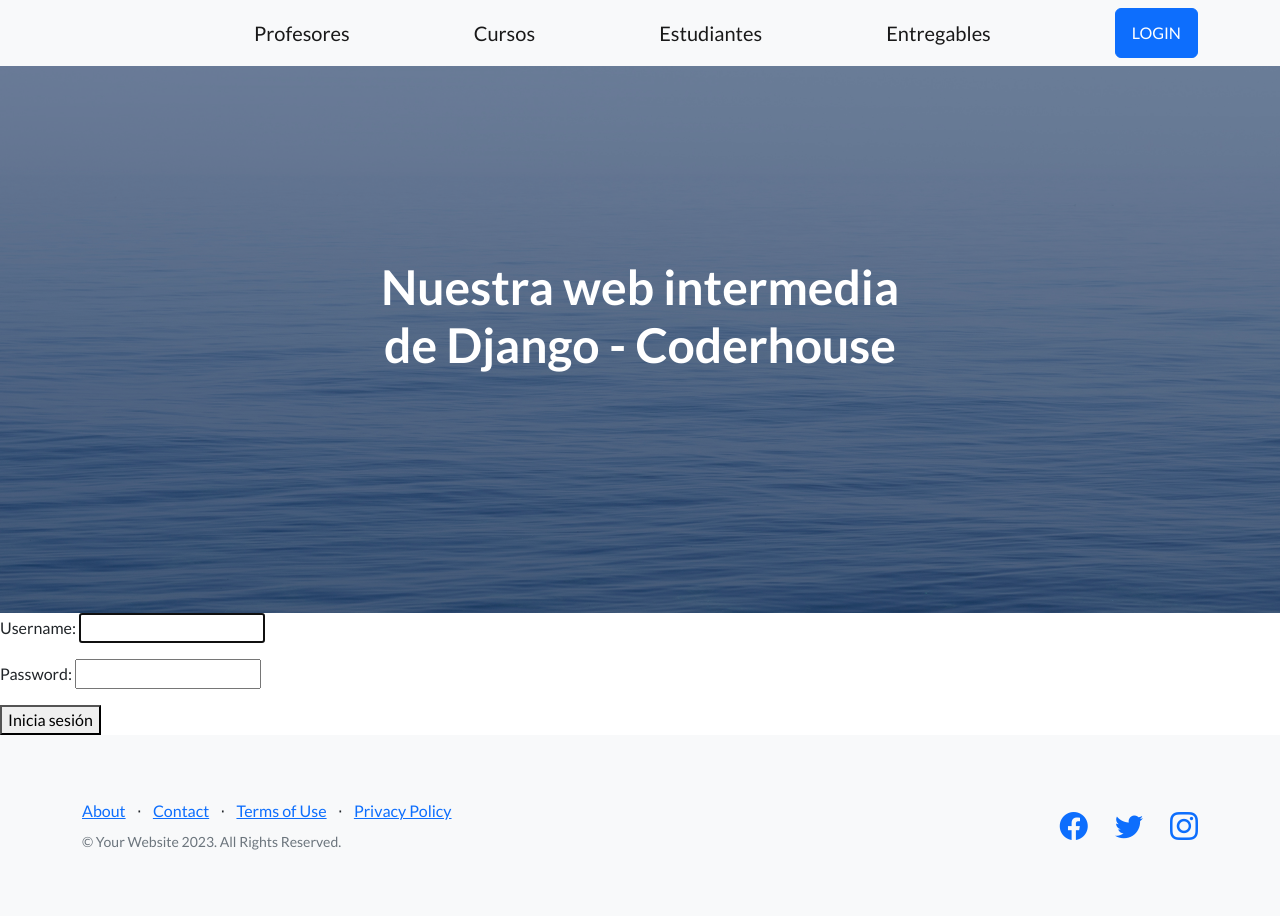
After one commit to Nifoozmemeir/DjangoApp, a Django app: page /Appdjango/login in a window 1280 px wide. The commit adds this page. Run offline with Django 4.2, Linux system fonts and the light colour scheme; some libraries are stand-ins or nearby versions.

Commit message:
Commit de Login, Register y Logout y de decoradores

```diff
--- a/AppD/AplicacionDjango/templates/base.html
+++ b/AppD/AplicacionDjango/templates/base.html
@@ -25,10 +25,16 @@
                     <a class="navbar-brand" href="{% url 'Inicio' %}">Inicio</a>
                 </div>
                 <a class="navbar-brand" href="{% url 'ListaProfesores' %}">Profesores</a>
-                <a class="navbar-brand" href="{% url 'Cursos' %}">Cursos</a>
+                <a class="navbar-brand" href="{% url 'CursosListView' %}">Cursos</a>
                 <a class="navbar-brand" href="{% url 'Estudiantes' %}">Estudiantes</a>
                 <a class="navbar-brand" href="{% url 'Entregables' %}">Entregables</a>
-                <a class="btn btn-primary" href="#signup">Iniciar</a>
+
+                {% if user.is_authenticated %}
+                    <p>Bienvenido {{user.username}}</p>
+                    <a class="btn btn-primary" href="{% url 'Logout' %}">LOGOUT</a>
+                {% else %}
+                    <a class="btn btn-primary" href="{% url 'Login' %}">LOGIN</a>
+                {% endif %}
             </div>
         </nav>
         <!-- Masthead-->
--- a/AppD/AplicacionDjango/templates/inicio.html
+++ b/AppD/AplicacionDjango/templates/inicio.html
@@ -5,5 +5,7 @@
 {% block contenidoQCambia %}
     <h1>Titulo de inicio</h1>
 
+    <h4>{{mensaje}}</h4>
+
     <p>Lorem ipsum dolor sit amet consectetur adipisicing elit. Fugiat deleniti eaque debitis earum quo, odio, eius laborum, veniam iusto distinctio iste molestiae. Alias a voluptates voluptate eligendi quos amet consectetur.</p>
 {% endblock contenidoQCambia %}
--- /dev/null
+++ b/AppD/AplicacionDjango/templates/login.html
@@ -0,0 +1,10 @@
+{% extends 'base.html' %}
+
+{% load static %}
+
+{% block contenidoQCambia %}
+    <form action="" method="POST">{% csrf_token %}
+        {{mi_formulario.as_p}}
+        <button type="submit">Inicia sesión</button>
+    </form>
+{% endblock contenidoQCambia %}
--- a/AppD/AplicacionDjango/urls.py
+++ b/AppD/AplicacionDjango/urls.py
@@ -1,6 +1,7 @@
 from django.contrib import admin
+from django.contrib.auth.views import LogoutView
 from django.urls import path
-from AplicacionDjango.views import *
+from .views import *
 
 urlpatterns = [
     path('agrega-curso/<nombre>/<camada>', curso),
@@ -23,4 +24,7 @@ urlpatterns = [
     path('cv-cursos', CursoCreate.as_view(), name="CursosCreateView"),
     path('up-cursos/<pk>', CursoUpdate.as_view(), name="CursosUpdateView"),
     path('delv-cursos/<pk>', CursoDelete.as_view(), name="CursosDeleteView"),
+    path('login', login_usuarios, name="Login"),
+    path('reg-usu', registro_usuarios, name="RegistroUsuarios"),
+    path('logout', LogoutView.as_view(template_name='logout.html'), name="Logout"),
 ]
--- a/AppD/AplicacionDjango/views.py
+++ b/AppD/AplicacionDjango/views.py
@@ -3,6 +3,11 @@ from django.http import HttpResponse, HttpResponseRedirect
 from django.views.generic import ListView
 from django.views.generic.detail import DetailView
 from django.views.generic.edit import DeleteView, UpdateView, CreateView
+from django.contrib.auth.forms import AuthenticationForm, UserCreationForm
+from django.contrib.auth import authenticate, login, logout
+from django.contrib.auth.mixins import LoginRequiredMixin
+from django.contrib.auth.decorators import login_required
+from django.contrib.admin.views.decorators import staff_member_required
 from .models import *
 from .forms import *
 
@@ -86,6 +91,8 @@ def buscar(request):
     else:
         return HttpResponse("No enviaste info")
 
+@login_required
+@staff_member_required(login_url='/Appdjango/')
 def lista_profesores(request):
     profesores = Profesor.objects.all()
     return render(request, "leer_profesores.html", {"profesores": profesores})
@@ -120,7 +127,7 @@ def editar_profesor(request, id):
         })
         return render(request, "editar_profesor.html", {"mi_formulario": mi_formulario, "id": profesor.id})
 
-class CursoList(ListView):
+class CursoList(LoginRequiredMixin, ListView):
     model = Curso
     template_name = "curso_list_view.html"
     context_object_name = "cursos"
@@ -147,3 +154,36 @@ class CursoDelete(DeleteView):
     model = Curso
     template_name = "curso_delete_view.html"
     success_url = '/Appdjango/'
+
+def login_usuarios(request):
+    if request.method == 'POST':
+        mi_formulario = AuthenticationForm(request, data=request.POST)
+        if mi_formulario.is_valid():
+            data = mi_formulario.cleaned_data
+            usuario = data["username"]
+            contraseña = data["password"]
+            user = authenticate(username=usuario, password=contraseña)
+            if user:
+                login(request, user)
+                return render(request, 'inicio.html', {"mensaje": f"Bienvenido {usuario}"})
+            else:
+                return render(request, 'inicio.html', {"mensaje": "Error: datos incorrectos"})
+        else:
+            return render(request, "inicio.html", {"mensaje": "Formulario invalido"})
+    else:
+        mi_formulario = AuthenticationForm()
+        return render(request, "login.html", {"mi_formulario": mi_formulario})
+
+def registro_usuarios(request):
+    if request.method == 'POST':
+        mi_formulario = UserCreationForm(request.POST)
+        if mi_formulario.is_valid():
+            data = mi_formulario.cleaned_data
+            username = data["username"]
+            mi_formulario.save()
+            return render(request, 'inicio.html', {"mensaje": f"Usuario {username} creado!"})
+        else:
+            return render(request, "inicio.html", {"mensaje": "Formulario invalido"})
+    else:
+        mi_formulario = UserCreationForm()
+        return render(request, "registro_usuarios.html", {"mi_formulario": mi_formulario})
--- a/AppD/AppD/settings.py
+++ b/AppD/AppD/settings.py
@@ -122,3 +122,5 @@ STATIC_URL = '/static/'
 # https://docs.djangoproject.com/en/4.2/ref/settings/#default-auto-field
 
 DEFAULT_AUTO_FIELD = 'django.db.models.BigAutoField'
+
+LOGIN_URL = '/Appdjango/'
```
Also changed, not shown: AppD/AplicacionDjango/templates/curso_list_view.html (+6 -6 lines), AppD/AplicacionDjango/templates/logout.html (added, +9 -0 lines), AppD/AplicacionDjango/templates/registro_usuarios.html (added, +10 -0 lines), AppD/db.sqlite3.
